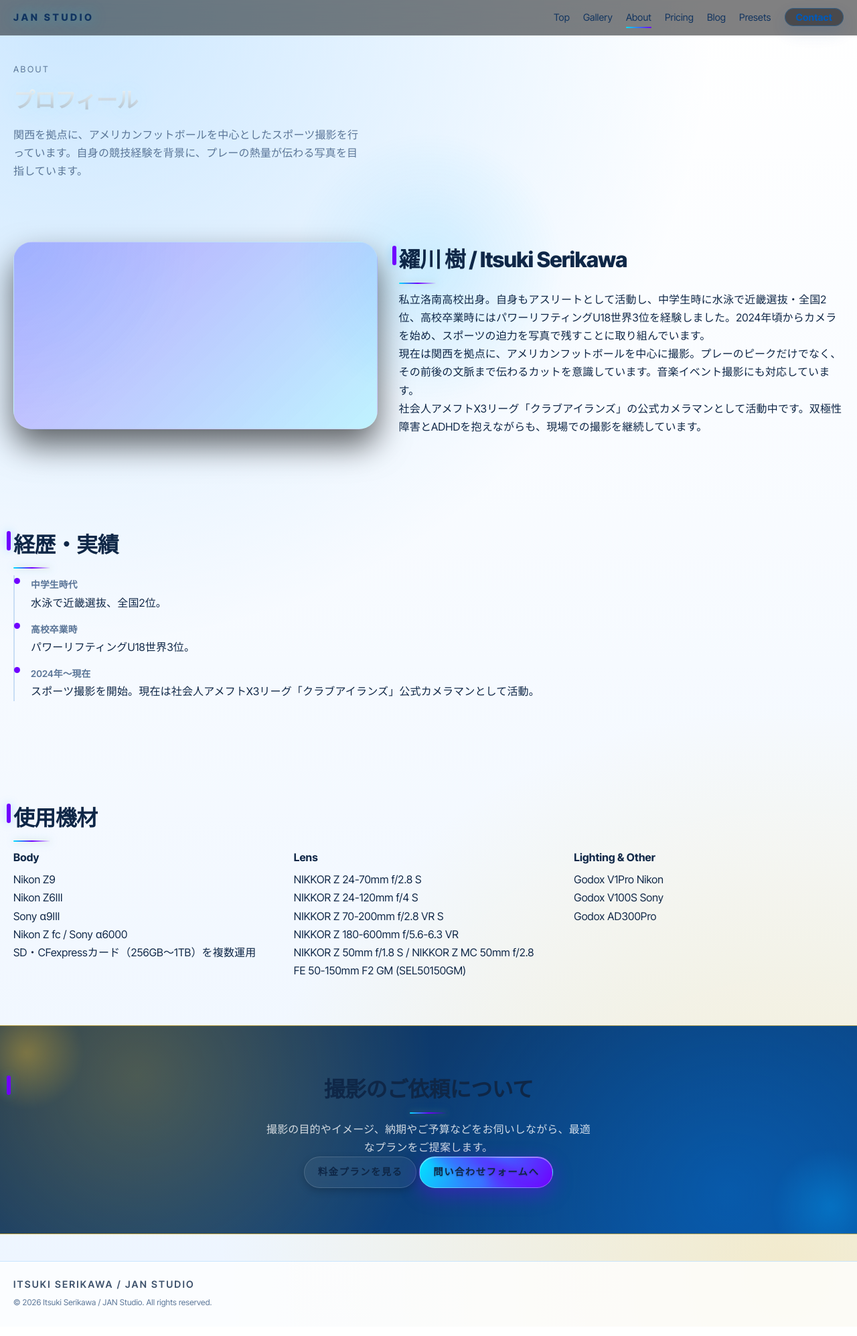
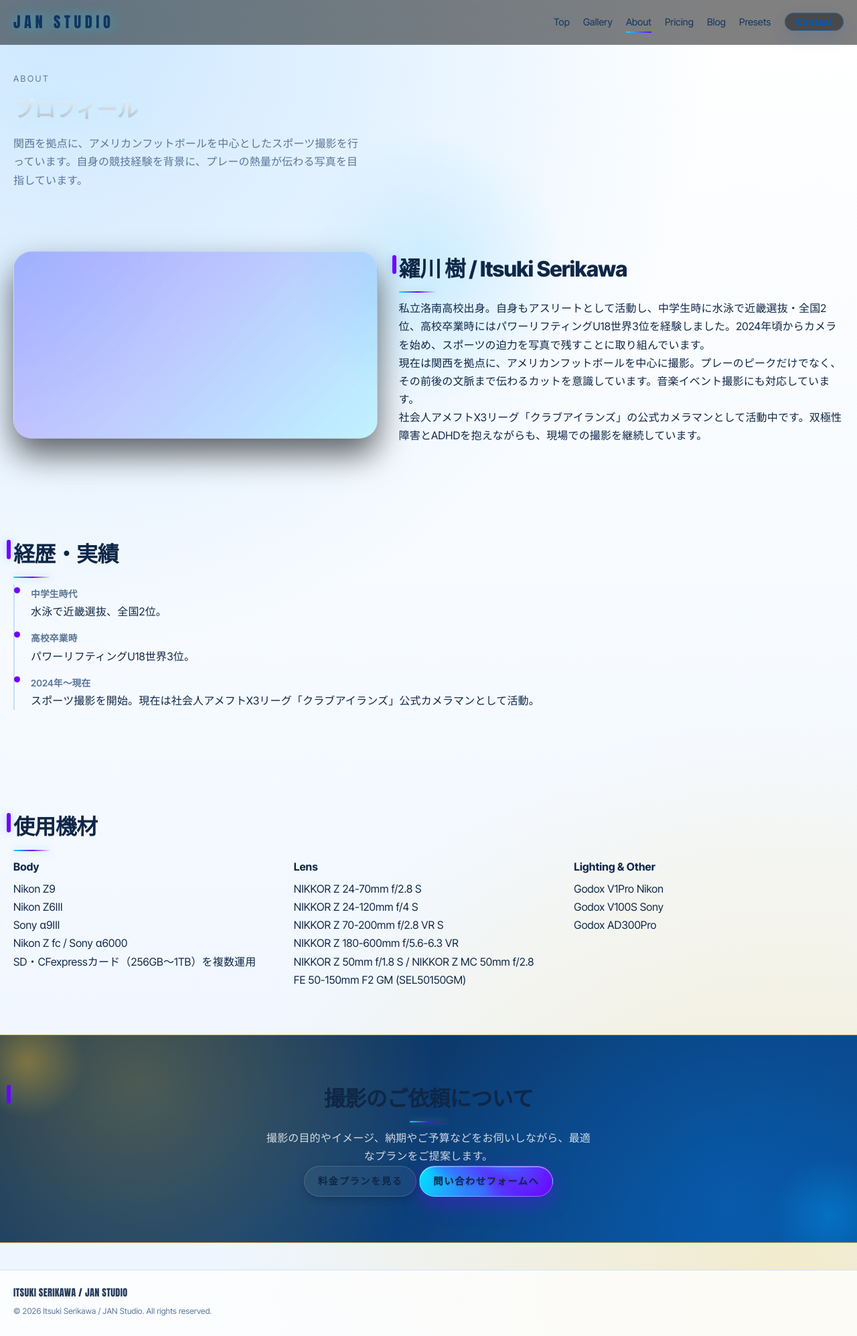
Before and after one commit to soramame000/JanStudio_portfolio, a plain HTML site: page about.html in a window 1280 px wide. Shown: the whole page at 67% size. Drawn offline with nearby package versions, Linux system fonts and the light colour scheme.

Commit message:
Update logo style and add BASE store layout

```diff
--- a/assets/css/style.css
+++ b/assets/css/style.css
@@ -180,13 +180,13 @@
 }
 
 .logo-small {
-  font-family: var(--font-display);
-  font-weight: 800;
-  letter-spacing: 0.15em;
-  font-size: 0.85rem;
+  font-family: Impact, "Arial Black", sans-serif;
+  font-weight: 900;
+  letter-spacing: 0.02em;
+  font-size: 1.2rem;
   text-transform: uppercase;
   color: var(--color-text);
-  opacity: 0.8;
+  opacity: 0.9;
 }
 
 .footer-brand p {
@@ -212,12 +212,10 @@
 }
 
 .logo {
-  font-family: var(--font-display);
-  font-weight: 700;
-  font-variation-settings: "wght" 740;
-  font-weight: 700;
-  letter-spacing: 0.13em;
-  font-size: 0.9rem;
+  font-family: Impact, "Arial Black", sans-serif;
+  font-weight: 900;
+  letter-spacing: 0.02em;
+  font-size: 1.4rem;
   text-transform: uppercase;
   color: var(--color-text);
   text-shadow: 0 2px 0 rgba(0, 229, 255, 0.2);
```
Also changed, not shown: index.html (+10 -12 lines).
